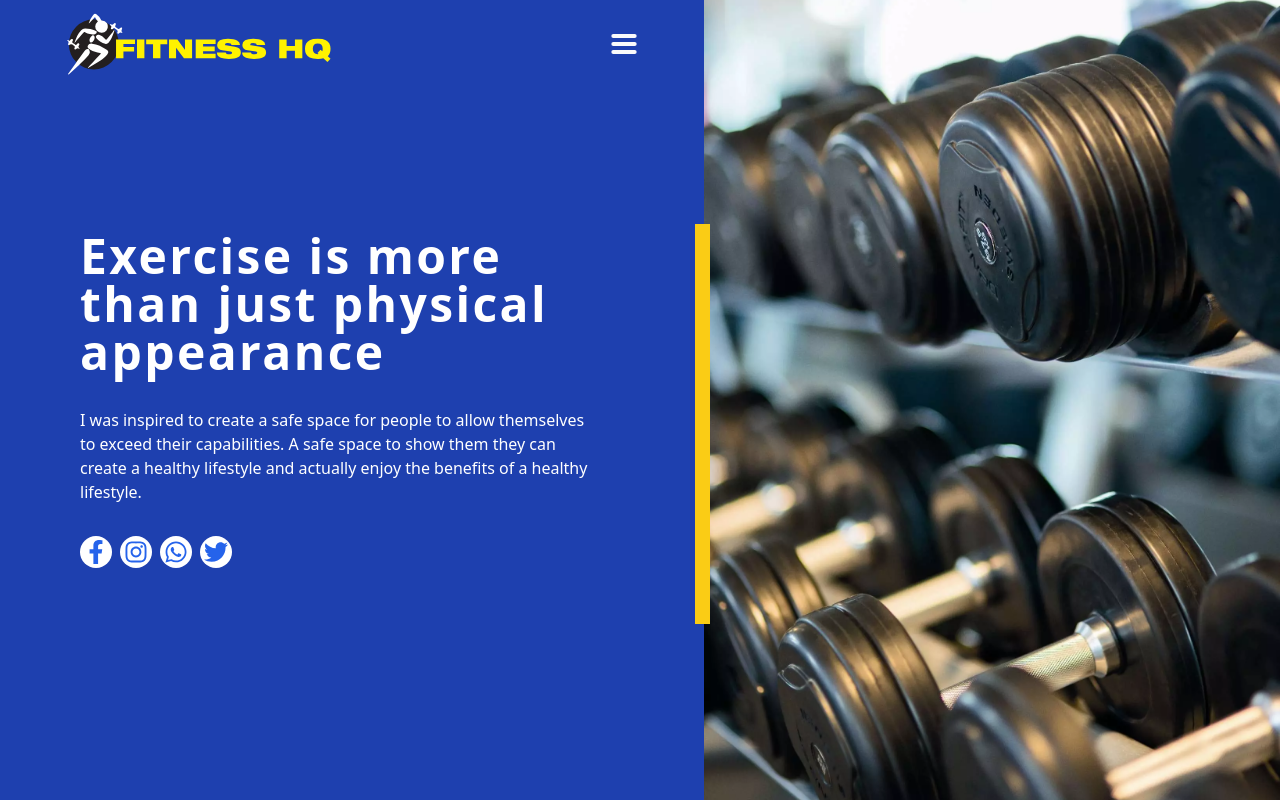
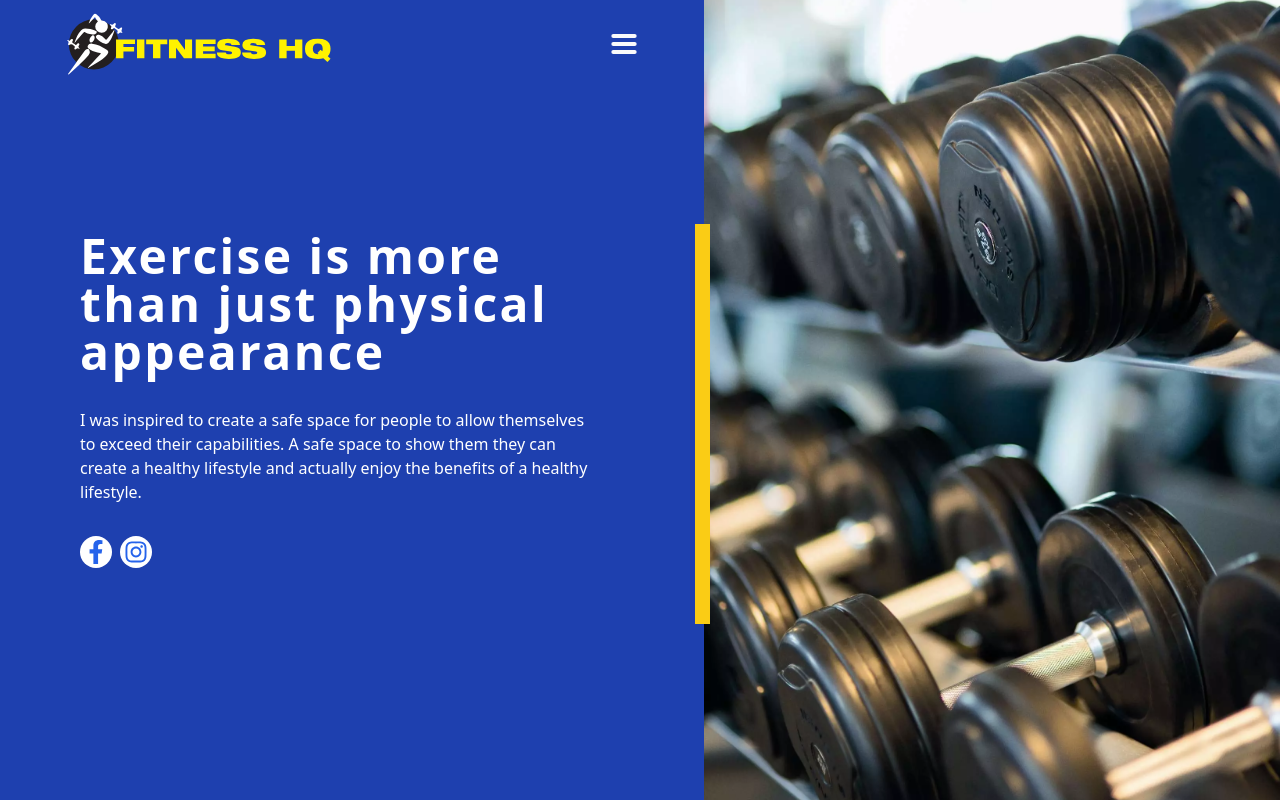
Before and after one commit to PhilaniNcube/fitnesshq, a Next.js app: page / in a window 1280 px wide. Shown: the top 800 px of the page. Built offline with nearby package versions, Linux system fonts and the light colour scheme.

Commit message:
Update Social.jsx

```diff
--- a/components/Social.jsx
+++ b/components/Social.jsx
@@ -9,8 +9,7 @@ import {
 const links = [
   { icon: <FaFacebookF />, href: 'https://www.facebook.com' },
   { icon: <FaInstagram />, href: 'https://www.instagram.com/abrahams6237/' },
-  { icon: <FaWhatsapp />, href: 'https://www.whatsapp.com' },
-  { icon: <FaTwitter />, href: 'https://twitter.com' },
+
 ];
 
 const Social = () => {
```
